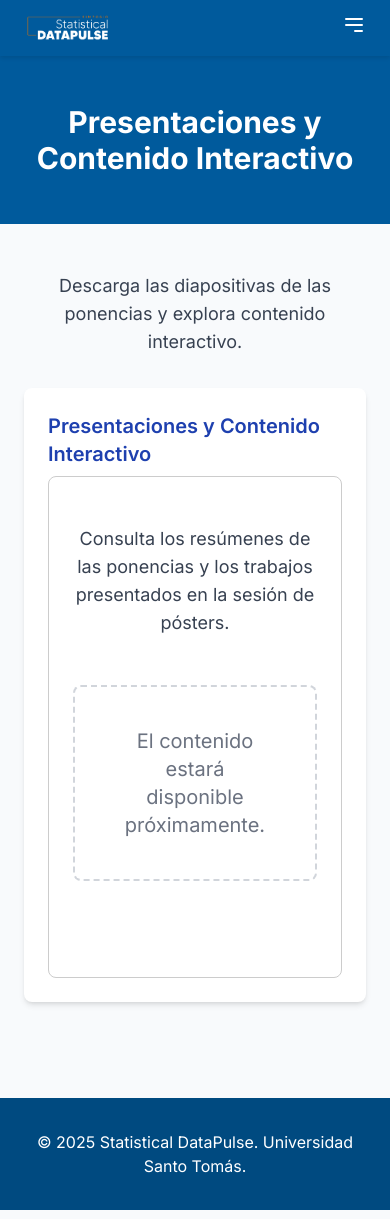
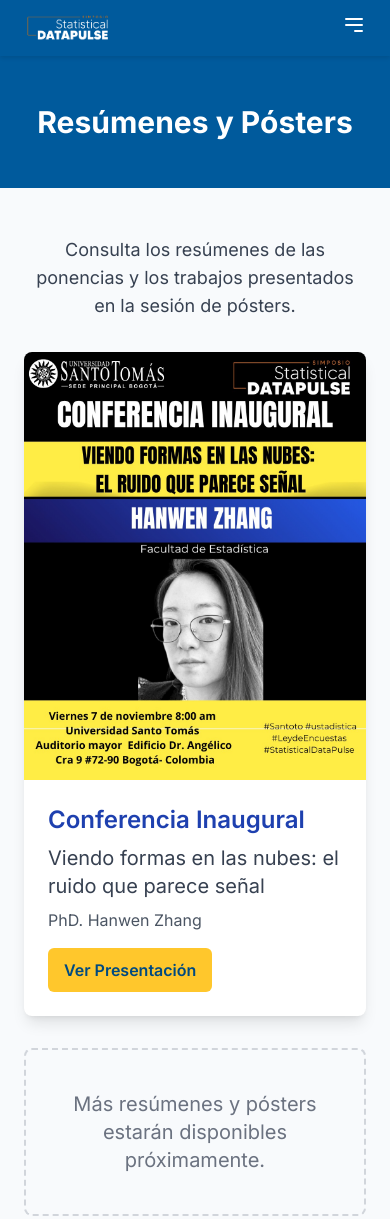
Before and after one commit to uStatisticalDataPulse/uStatisticalDataPulse.github.io, a plain HTML site: page presentaciones.html in a window 390 px wide. Shown: the top 1219 px of the page. Drawn offline with nearby package versions, Linux system fonts and the light colour scheme.

Commit message:
Presentación

```diff
--- a/presentaciones.html
+++ b/presentaciones.html
@@ -3,7 +3,7 @@
 <head>
     <meta charset="UTF-8">
     <meta name="viewport" content="width=device-width, initial-scale=1.0">
-    <title>Presentaciones - Statistical DataPulse</title>
+    <title>Resúmenes - Statistical DataPulse</title>
     <link rel="icon" href="https://usantotomas.edu.co/hubfs/favicon.ico" type="image/x-icon">
     <script src="https://cdn.tailwindcss.com"></script>
     <link href="https://fonts.googleapis.com/css2?family=Inter:wght@400;600;700&display=swap" rel="stylesheet">
@@ -18,8 +18,8 @@
             </a>
             <div class="hidden md:flex space-x-1">
                 <a href="index.html" class="nav-link">Inicio</a>
-                <a href="resumenes.html" class="nav-link">Resúmenes</a>
                 <a href="repositorios.html" class="nav-link">Repositorios</a>
+                <a href="presentaciones.html" class="nav-link">Presentaciones</a>
             </div>
             <div class="md:hidden">
                 <button id="mobile-menu-button" class="focus:outline-none">
@@ -29,38 +29,42 @@
         </div>
         <div id="mobile-menu" class="md:hidden hidden">
             <a href="index.html" class="nav-link">Inicio</a>
-            <a href="resumenes.html" class="nav-link">Resúmenes</a>
             <a href="repositorios.html" class="nav-link">Repositorios</a>
+            <a href="presentaciones.html" class="nav-link">Presentaciones</a>
         </div>
     </nav>
 
     <header class="hero-bg-small py-12">
         <div class="container mx-auto px-6 text-center">
-            <h1 class="text-3xl md:text-4xl font-bold">Presentaciones y Contenido Interactivo</h1>
+            <h1 class="text-3xl md:text-4xl font-bold">Resúmenes y Pósters</h1>
         </div>
     </header>
 
     <main class="container mx-auto px-6 py-12">
         <p class="text-lg text-gray-700 mb-8 text-center max-w-2xl mx-auto">
-            Descarga las diapositivas de las ponencias y explora contenido interactivo.
-        </p>
-        <div class="space-y-8">
-            <div class="bg-white p-6 rounded-lg shadow-md">
-                <h2 class="text-xl font-semibold text-blue-800 mb-2">Presentaciones y Contenido Interactivo</h2>
-                <div class="h5p-container aspect-w-16 aspect-h-9">
-                    <!-- Bloque de contenido interactivo H5P -->
-                    <!--<iframe src="https://h5p.org/h5p/embed/617" width="100%" height="480" frameborder="0" allowfullscreen="allowfullscreen" title="H5P Example Content: Course Presentation"></iframe>-->
-                        <main class="container mx-auto px-6 py-12">
-        <p class="text-lg text-gray-700 mb-8 text-center max-w-2xl mx-auto">
             Consulta los resúmenes de las ponencias y los trabajos presentados en la sesión de pósters.
         </p>
-        <div class="border-2 border-dashed border-gray-300 p-10 text-center text-gray-500 rounded-lg my-12">
-            <p class="text-xl">El contenido estará disponible próximamente.</p>
-        </div>
-    </main>
+
+        <div class="max-w-4xl mx-auto space-y-8">
+
+            <div class="bg-white rounded-lg shadow-lg card-hover transition-all duration-300 overflow-hidden">
+                <div>
+                    <img src="images/conf_1.jpg" alt="Poster Conferencia Inaugural - Viendo formas en las nubes" class="w-full h-auto object-cover">
                 </div>
-                <script src="https://h5p.org/sites/all/modules/h5p/library/js/h5p-resizer.js" charset="UTF-8"></script>
+                <div class="p-6">
+                    <h3 class="text-2xl font-semibold text-blue-800 mb-2">Conferencia Inaugural</h3>
+                    <p class="text-xl text-gray-700 mb-2">Viendo formas en las nubes: el ruido que parece señal</p>
+                    <p class="text-gray-600 mb-4">PhD. Hanwen Zhang</p>
+                    <a href="https://rpubs.com/hanwenzhang1982/1365344" target="_blank" class="cta-button inline-block">
+                        Ver Presentación
+                    </a>
+                </div>
             </div>
+
+            <div class="border-2 border-dashed border-gray-300 p-10 text-center text-gray-500 rounded-lg my-12">
+                <p class="text-xl">Más resúmenes y pósters estarán disponibles próximamente.</p>
+            </div>
+
         </div>
     </main>
 
```
